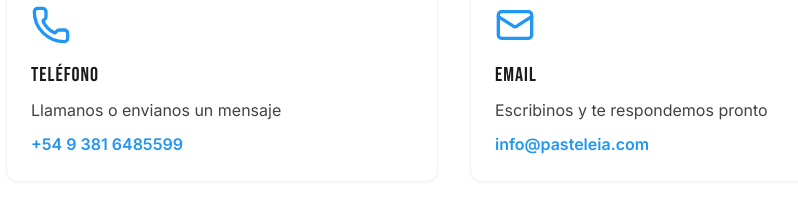
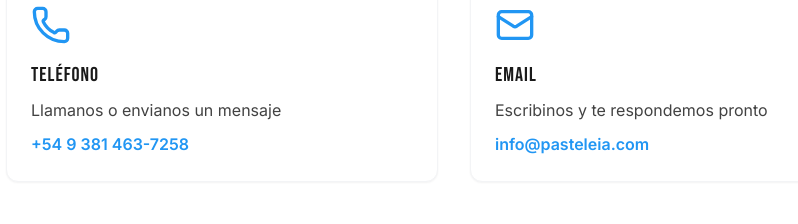
Before and after one commit to ezequielgar/pasteleia, a Next.js app: page /contacto in a window 1280 px wide. Shown: the part 820-1044 px from the top of the page, without its empty margins (186-984 px from the left). Built offline with nearby package versions, Linux system fonts and the light colour scheme; no server answers.

Commit message:
fix: update WhatsApp number throughout site
- Updated fallback number in whatsapp.js utility
- Updated contact page with new number (+54 9 381 463-7258)
- Updated documentation with new number
- All references to old number (5493816485599) replaced with new (5493814637258)

```diff
--- a/app/contacto/page.js
+++ b/app/contacto/page.js
@@ -8,7 +8,7 @@
 
 export default function ContactoPage() {
     const handleWhatsAppClick = () => {
-        const phoneNumber = process.env.NEXT_PUBLIC_WHATSAPP_NUMBER || '5493816485599';
+        const phoneNumber = process.env.NEXT_PUBLIC_WHATSAPP_NUMBER || '5493814637258';
         const message = encodeURIComponent('¡Hola! Me gustaría hacer una consulta sobre los productos de Pasteleia.');
         window.open(`https://wa.me/${phoneNumber}?text=${message}`, '_blank');
     };
@@ -79,10 +79,10 @@
                                         Llamanos o envianos un mensaje
                                     </p>
                                     <a
-                                        href="tel:+5493816485599"
+                                        href="tel:+5493814637258"
                                         className="text-accent-500 font-semibold hover:underline"
                                     >
-                                        +54 9 381 6485599
+                                        +54 9 381 463-7258
                                     </a>
                                 </Card>
                             </motion.div>
--- a/lib/utils/whatsapp.js
+++ b/lib/utils/whatsapp.js
@@ -39,7 +39,7 @@
  * Open WhatsApp with order
  */
 export function sendOrderViaWhatsApp(cart, customerName, customerPhone) {
-    const businessPhone = process.env.NEXT_PUBLIC_WHATSAPP_NUMBER || '5493816485599';
+    const businessPhone = process.env.NEXT_PUBLIC_WHATSAPP_NUMBER || '5493814637258';
     const whatsappLink = createWhatsAppLink(cart, customerName, customerPhone, businessPhone);
 
     // Open WhatsApp in new tab
```
Also changed, not shown: 1 other file (tests, documents, lock files or other folders).
